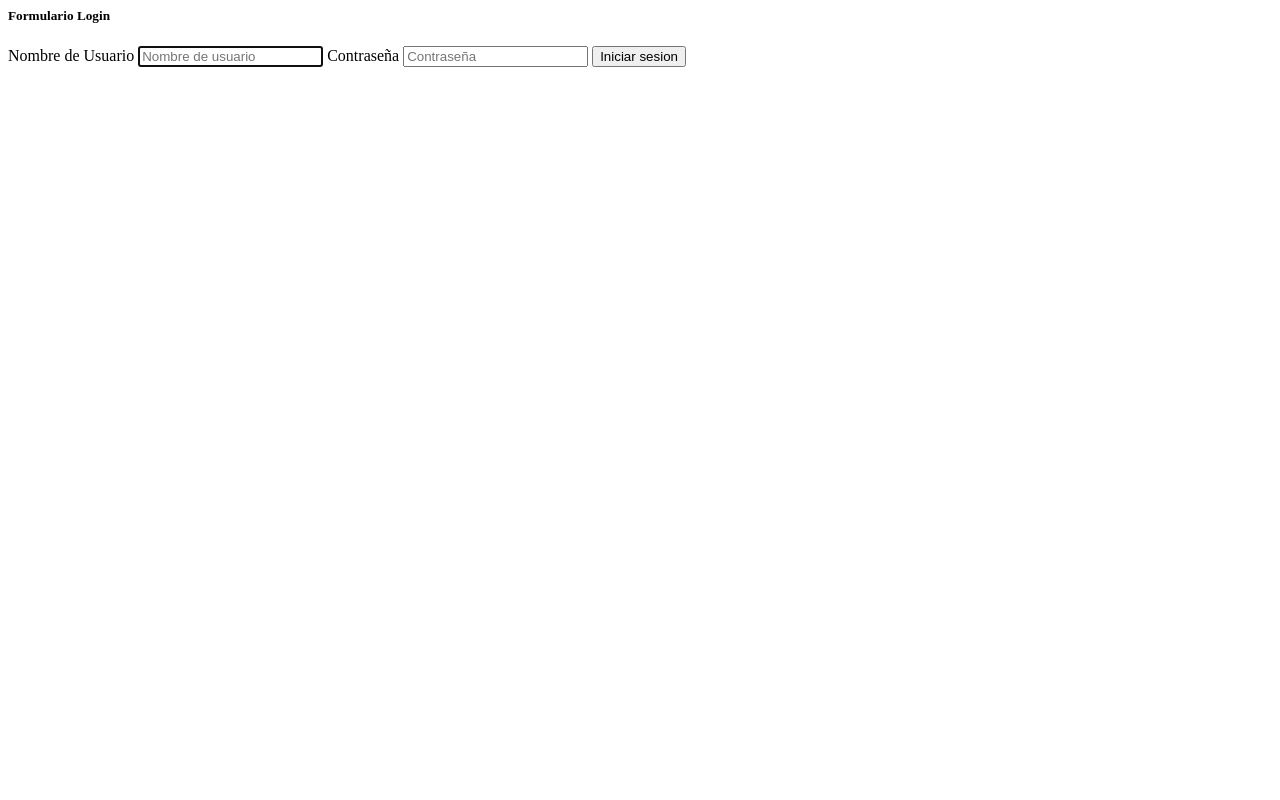
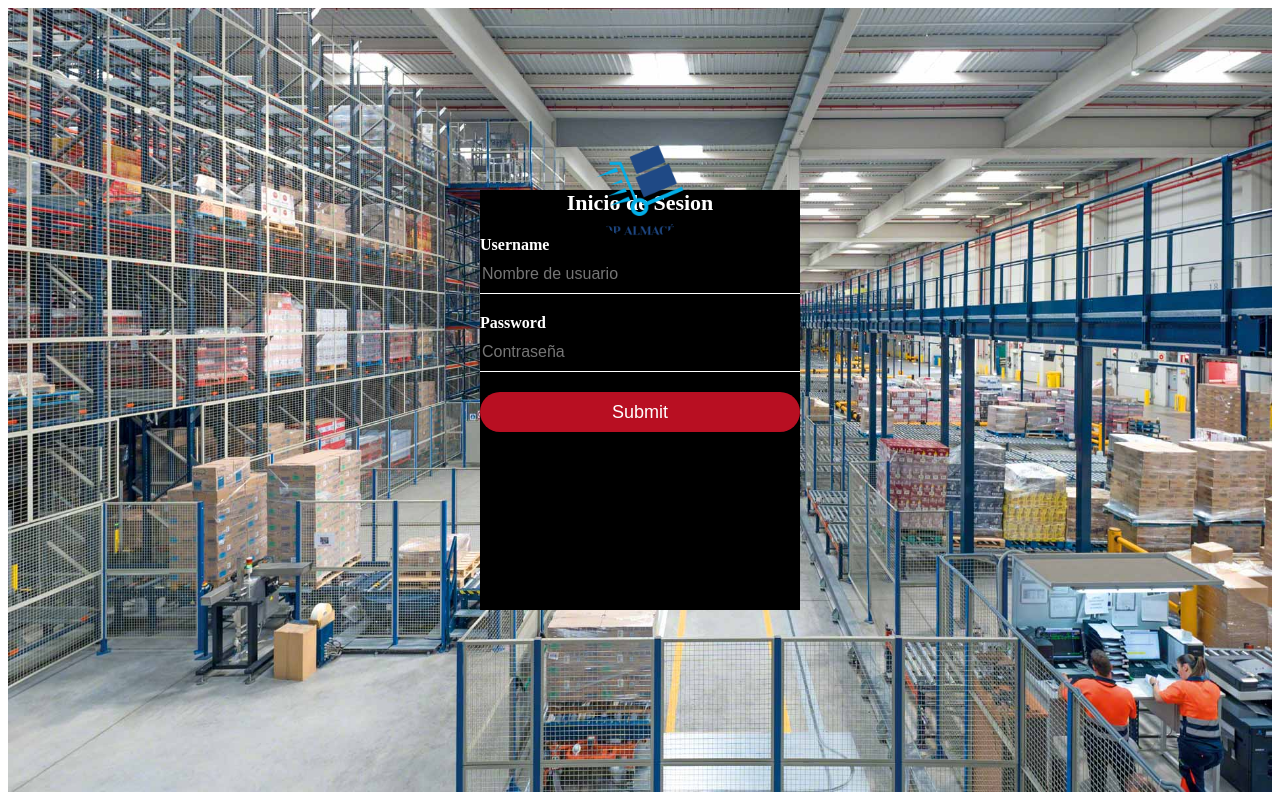
Before and after one commit to RidgwayJose/Proyecto_Django, a Django app: a page that uses apps/usuarios/forms.py in a window 1280 px wide. Run offline with Django 4.2, Linux system fonts and the light colour scheme; parts of the project's set-up code (start-up, migrations or seed data) failed here and were passed over.

Commit message:
Encriptacion del password cuando se registra el usuario

```diff
--- /dev/null
+++ b/apps/crud/static/css/login.css
@@ -0,0 +1,83 @@
+body>img {
+    background-size: cover;
+    font-family: sans-serif;
+    height: 100%;
+    width: 100%;
+  }
+
+  .login-box {
+    width: 320px;
+    height: 420px;
+    background: #000;
+    color: #fff;
+    top: 50%;
+    left: 50%;
+    position: absolute;
+    transform: translate(-50%, -50%);
+    box-sizing: border-box;
+  }
+
+  .login-box .avatar {
+    width: 100px;
+    height: 100px;
+    border-radius: 50%;
+    position: absolute;
+    top: -50px;
+    left: calc(50% - 50px);
+  }
+
+  .login-box h1 {
+    margin: 0;
+    padding: 0 0 20px;
+    text-align: center;
+    font-size: 22px;
+  }
+
+  .login-box label {
+    margin: 0;
+    padding: 0;
+    font-weight: bold;
+    display: block;
+  }
+
+  .login-box input {
+    width: 100%;
+    margin-bottom: 20px;
+  }
+
+  .login-box input[type="text"], .login-box input[type="password"] {
+    border: none;
+    border-bottom: 1px solid #fff;
+    background: transparent;
+    outline: none;
+    height: 40px;
+    color: #fff;
+    font-size: 16px;
+  }
+
+  .login-box input[type="submit"] {
+    border: none;
+    outline: none;
+    height: 40px;
+    background: #b80f22;
+    color: #fff;
+    font-size: 18px;
+    border-radius: 20px;
+  }
+
+  .login-box input[type="submit"]:hover {
+    cursor: pointer;
+    background: #ffc107;
+    color: #000;
+  }
+
+  .login-box a {
+    text-decoration: none;
+    font-size: 12px;
+    line-height: 20px;
+    color: darkgrey;
+  }
+
+  .login-box a:hover {
+    color: #fff;
+  }
--- a/apps/usuarios/forms.py
+++ b/apps/usuarios/forms.py
@@ -67,3 +67,28 @@ class FormularioUsuario(forms.ModelForm):
                 }
             ),
         }
+
+
+    def clean_password2(self):
+        """VALIDACION DE LA CONTRASEÑA
+
+        Metodo que valida que ambas contraseñas ingresadas sean igual, esto antes de ser encriptadas
+        y guardadas en la base de datos y retorna la contraseña valida
+
+        Excepciones:
+        - ValidationError -- cuando las contraseñas no son iguales muestra el mensaje del error
+        """
+
+        password1 = self.cleaned_data.get('password1')
+        password2 = self.cleaned_data.get('password2')
+        if password1 != password2:
+            raise forms.ValidationError('contraseñas no coinciden!')
+        return password2
+
+# Definimos el constructor interno que tiene la clase e invocamos el metodo save del modelo y encriptamos el password
+    def save(self, commit = True):
+        user = super().save(commit= False)
+        user.set_password(self.cleaned_data['password1'])
+        if commit:
+            user.save()
+        return user
--- a/apps/usuarios/views.py
+++ b/apps/usuarios/views.py
@@ -15,7 +15,7 @@ from .forms import FormularioLogin, FormularioUsuario
 # Create your views here.
 
 class Login(FormView):
-    template_name = 'login.html'
+    template_name = 'usuarios/login.html'
     form_class = FormularioLogin
     success_url = reverse_lazy('crud')
 
--- a/templates/login.html
+++ /dev/null
@@ -1,22 +0,0 @@
-{% load static %}
-</html>
-<!DOCTYPE html>
-<html lang="en">
-<head>
-  <meta charset="UTF-8">
-  <meta http-equiv="X-UA-Compatible" content="IE=edge">
-  <meta name="viewport" content="width=device-width, initial-scale=1.0">
-  <title>INICIO DE SESION</title>
-</head>
-<body>
-  <form method="POST" class="form-login">
-    <h5>Formulario Login</h5>
-    {% csrf_token %}
-    <label>Nombre de Usuario</label>
-    {{ form.username }}
-    <label>Contraseña</label>
-    {{form.password}}
-    <button type="submit">Iniciar sesion</button>
-  </form>
-</body>
-</html>
--- a/templates/usuarios/listar_usuario.html
+++ b/templates/usuarios/listar_usuario.html
@@ -20,6 +20,7 @@
       <th>Username</th>
       <th>Nombres</th>
       <th>Apellidos</th>
+      <th>Correo Electronico</th>
       <th>Opciones</th>
     </tr>
     <tr>
@@ -30,6 +31,7 @@
           <td>{{usuario.username}}</td>
           <td>{{usuario.nombres}}</td>
           <td>{{usuario.apellidos}}</td>
+          <td>{{usuario.email}}</td>
           <td>
             <a href="#" class="btn btn-primary" role="button"><img src="https://cdn-icons-png.flaticon.com/512/45/45406.png" width="30px"></a>
             <a href="#" class="btn btn-danger" role="boton" ><img src="https://cdn-icons-png.flaticon.com/512/88/88666.png" width="30px"></a>
--- /dev/null
+++ b/templates/usuarios/login.html
@@ -0,0 +1,23 @@
+{% load static %}
+<html>
+  <head>
+    <meta charset="utf-8">
+    <title>Login</title>
+    <link rel="stylesheet" href="{% static '/css/login.css' %}">
+  </head>
+  <body>
+    <img src="{% static '/imagenes/almacen.jpg' %}">
+    <div class="login-box">
+      <img src="{% static '/imagenes/jo.png' %}" class="avatar" alt="Avatar Image">
+      <h1>Inicio de Sesion</h1>
+      <form method="post">
+        {% csrf_token %}
+        <label for="username">Username</label>
+        {{ form.username }}
+        <label for="password">Password</label>
+        {{form.password}}
+        <input type="submit"></input>
+      </form>
+    </div>
+  </body>
+</html>
```
Also changed, not shown: templates/home.html (+7 -0 lines), apps/crud/static/imagenes/almacen.jpg (added), apps/crud/static/imagenes/jo.png (added), 1 other file.
